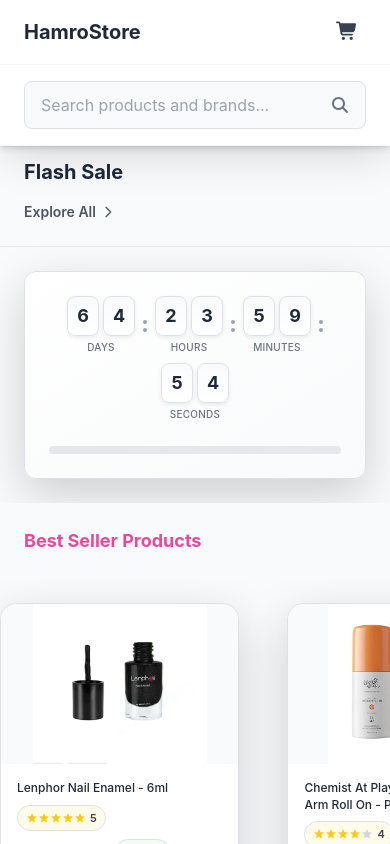
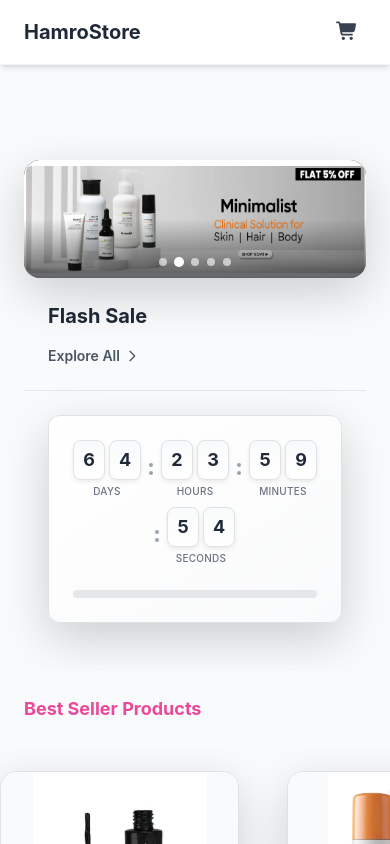
Before and after one commit to Sarishhma/HamroStore, a React (Create React App) app: page / in a window 390 px wide. Shown: the top 844 px of the page. Built offline with nearby package versions, Linux system fonts and the light colour scheme.

Commit message:
'page-fixed'

```diff
--- a/src/MyComponent/HeroBanter.js
+++ b/src/MyComponent/HeroBanter.js
@@ -36,10 +36,9 @@ export default function HeroBanter() {
   }, []);
 
   return (
-    <div className="w-full overflow-hidden">
+    <div className="w-full overflow-hidden pt-32 pb-6 px-6 max-w-7xl mx-auto">
       {/* 🖼️ Hero Banner / Carousel */}
-{/* 🖼️ Hero Banner / Carousel */}
-<div className="relative w-full cursor-pointer">
+      <div className="relative w-full cursor-pointer mt-8">
         <div className="relative w-full overflow-hidden rounded-2xl shadow-lg mx-auto max-w-7xl">
           {sale.map((item, index) => (
             <div
@@ -49,16 +48,12 @@ export default function HeroBanter() {
               }`}
               onClick={handleSlideClick}
             >
-        {/* ✅ Auto height — full image always visible */}
               <img
                 src={item.image}
                 alt={`Sale item ${item.id}`}
                 className="w-full h-auto object-contain bg-black"
               />
-
-        {/* Overlay (optional if image tall enough) */}
               <div className="absolute inset-0 bg-gradient-to-t from-black/60 via-transparent to-transparent flex flex-col justify-end p-4 sm:p-6 md:p-10 text-white">
-          {/* You can add text here again if you want */}
               </div>
             </div>
           ))}
@@ -82,7 +77,6 @@ export default function HeroBanter() {
           </div>
         </div>
       </div>
-
 
       {/* ⚡ Flash Sale Section */}
       <div className="max-w-7xl mx-auto px-4 sm:px-6 py-6 flex flex-col sm:flex-row justify-between items-start sm:items-center border-b border-gray-200 gap-3 sm:gap-0">
--- a/src/MyComponent/Nav.jsx
+++ b/src/MyComponent/Nav.jsx
@@ -96,6 +96,7 @@ export default function Navigation() {
     <div>
       {/* Navigation - Fixed at top */}
       <nav className='bg-white shadow-md border-b border-gray-100 fixed top-0 left-0 right-0 z-50'>
+
         <div className='flex justify-between items-center h-16 px-4 sm:px-6 max-w-7xl mx-auto'>
           <Link to='/' className='text-gray-800 font-bold text-xl hover:text-gray-600 transition-colors'>
            HamroStore
@@ -167,8 +168,8 @@ export default function Navigation() {
           </div>
         </div>
 
-        {/* Mobile Search Bar */}
-        <div className="md:hidden border-t border-gray-100">
+        {/* Mobile Search Bar - HIDDEN BY DEFAULT, shown only when needed */}
+        <div className="md:hidden border-t border-gray-100 hidden">
           <div className="relative px-4 py-3">
             <div className="relative">
               <input
@@ -221,7 +222,6 @@ export default function Navigation() {
           </div>
         </div>
       </nav>
-
     </div>
   );
 }
```
Lines whose indentation alone changed are shown as unchanged.
